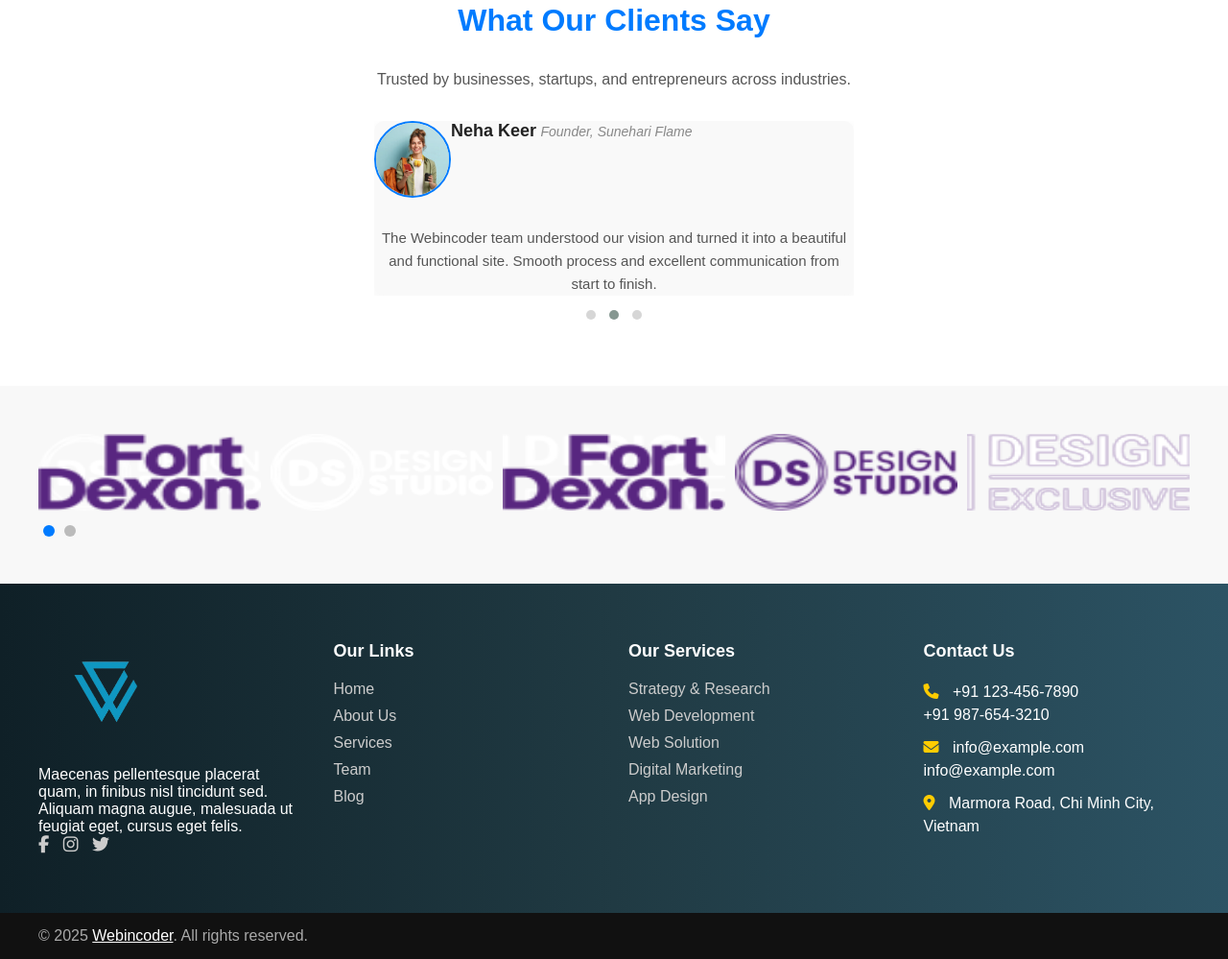
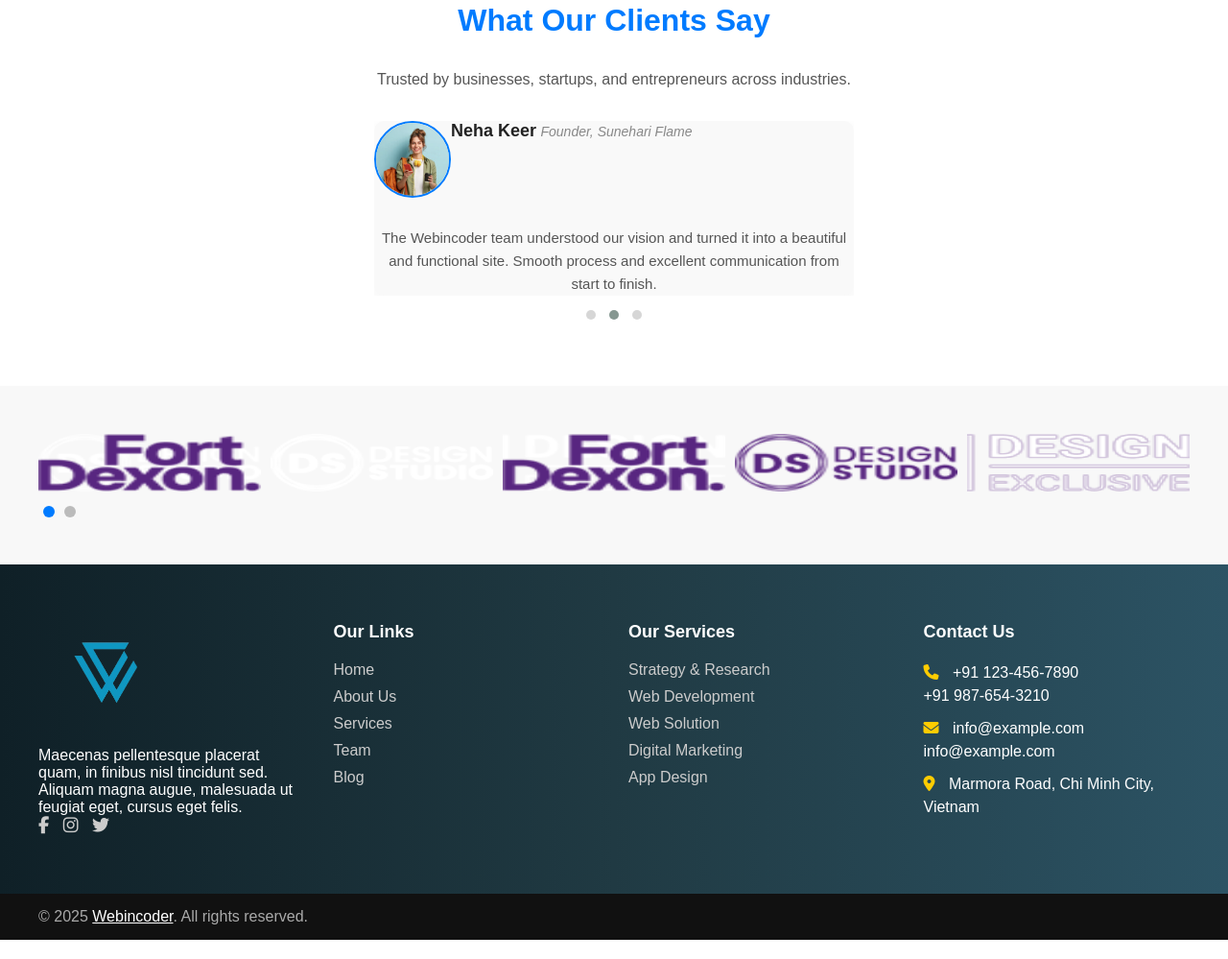
Before and after one commit to incoder-suman/webincoder, a plain HTML site: page index.html in a window 1280 px wide. Shown: the part 4326-5325 px from the top of the page at 96% size. Drawn offline with nearby package versions, Linux system fonts and the light colour scheme.

Commit message:
Second  day commit

```diff
--- a/style.css
+++ b/style.css
@@ -706,12 +706,12 @@
   display: flex;
   align-items: center;
   justify-content: center;
-  height: 100px;
+  height: 80px;
   transition: all 0.3s ease-in-out;
 }
 
 .clients-logo img {
-  max-height: 80px;
+  max-height: 60px;
   transition: 0.3s ease-in-out;
 }
 
```
